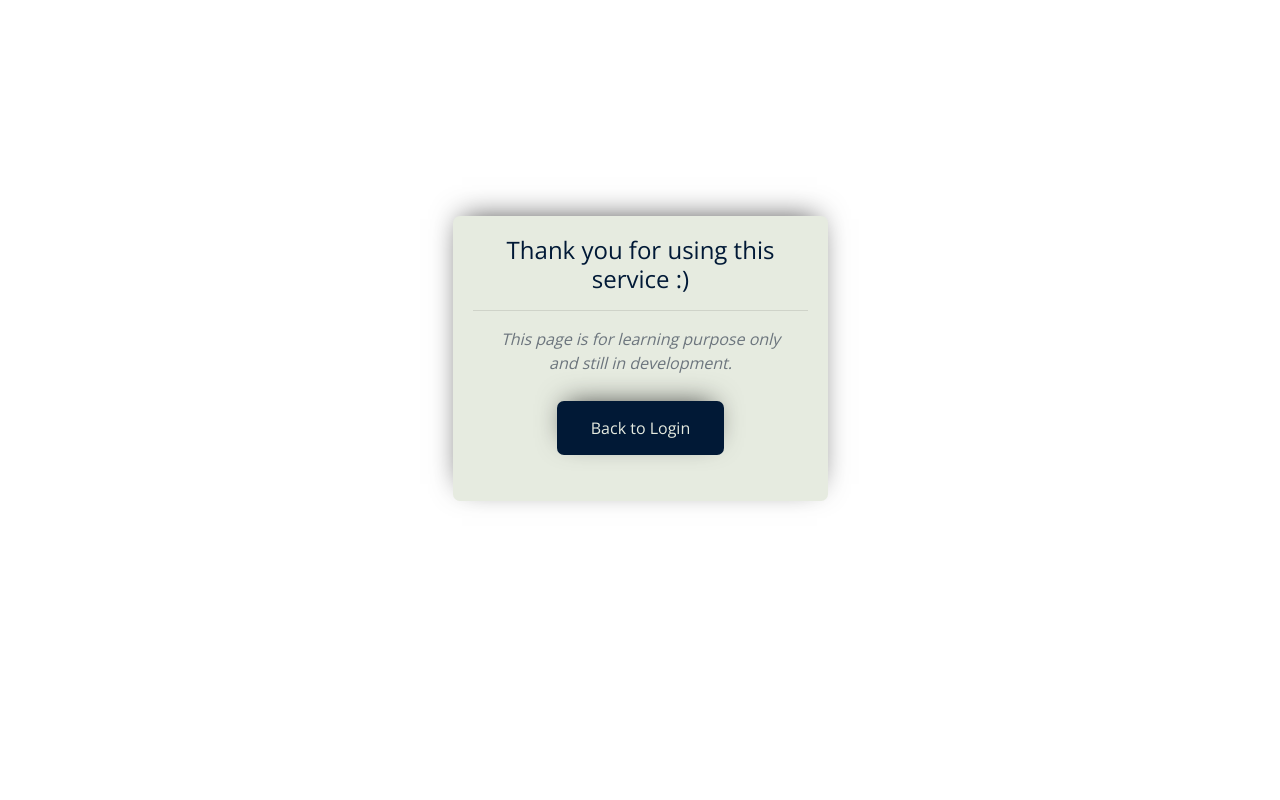
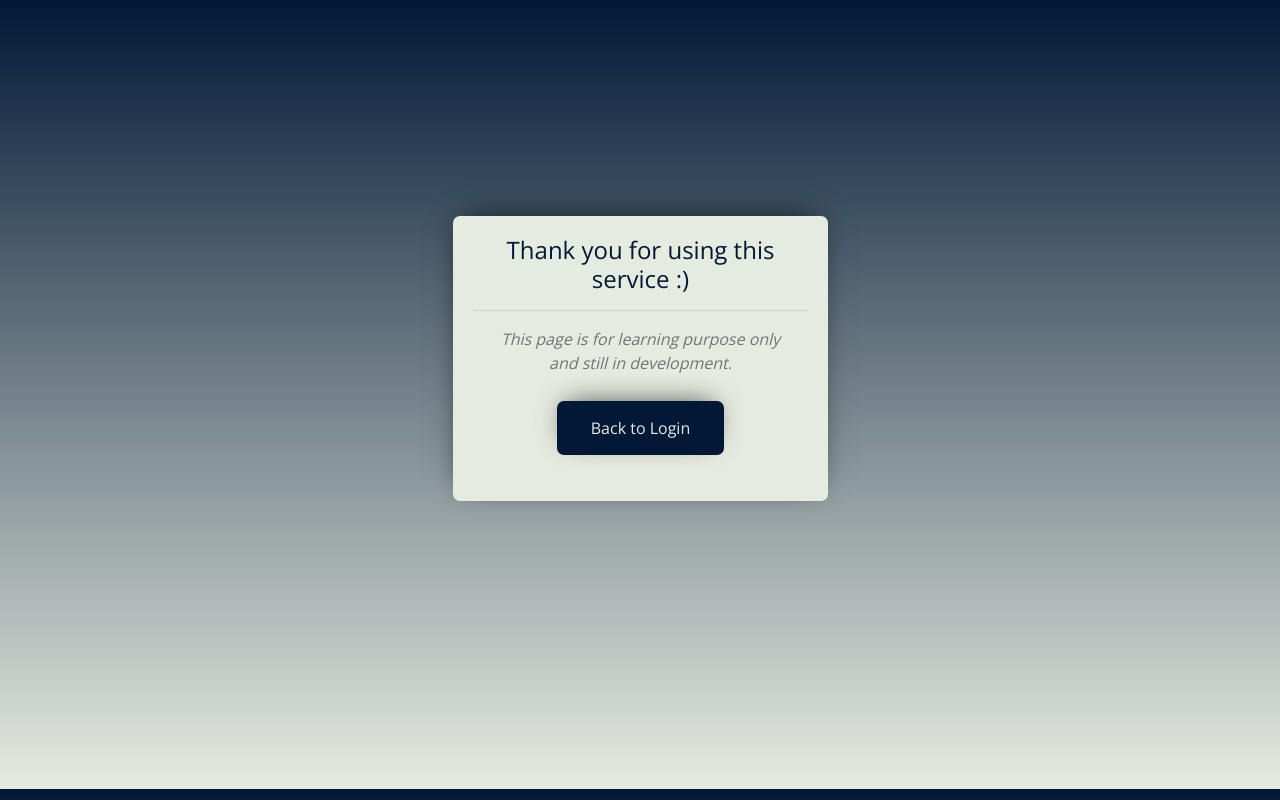
Before and after one commit to arifian853/simple-login-page, a plain HTML site: page result.html in a window 1280 px wide. Drawn offline with nearby package versions, Linux system fonts and the light colour scheme.

Commit message:
Update result.html

```diff
--- a/result.html
+++ b/result.html
@@ -11,7 +11,7 @@
     <link rel="stylesheet" href="styles.css">
 <title> Result </title>
 </head>
-<body>
+<body  id="particles-js">
     <br />
     <br />
     <br />
```
